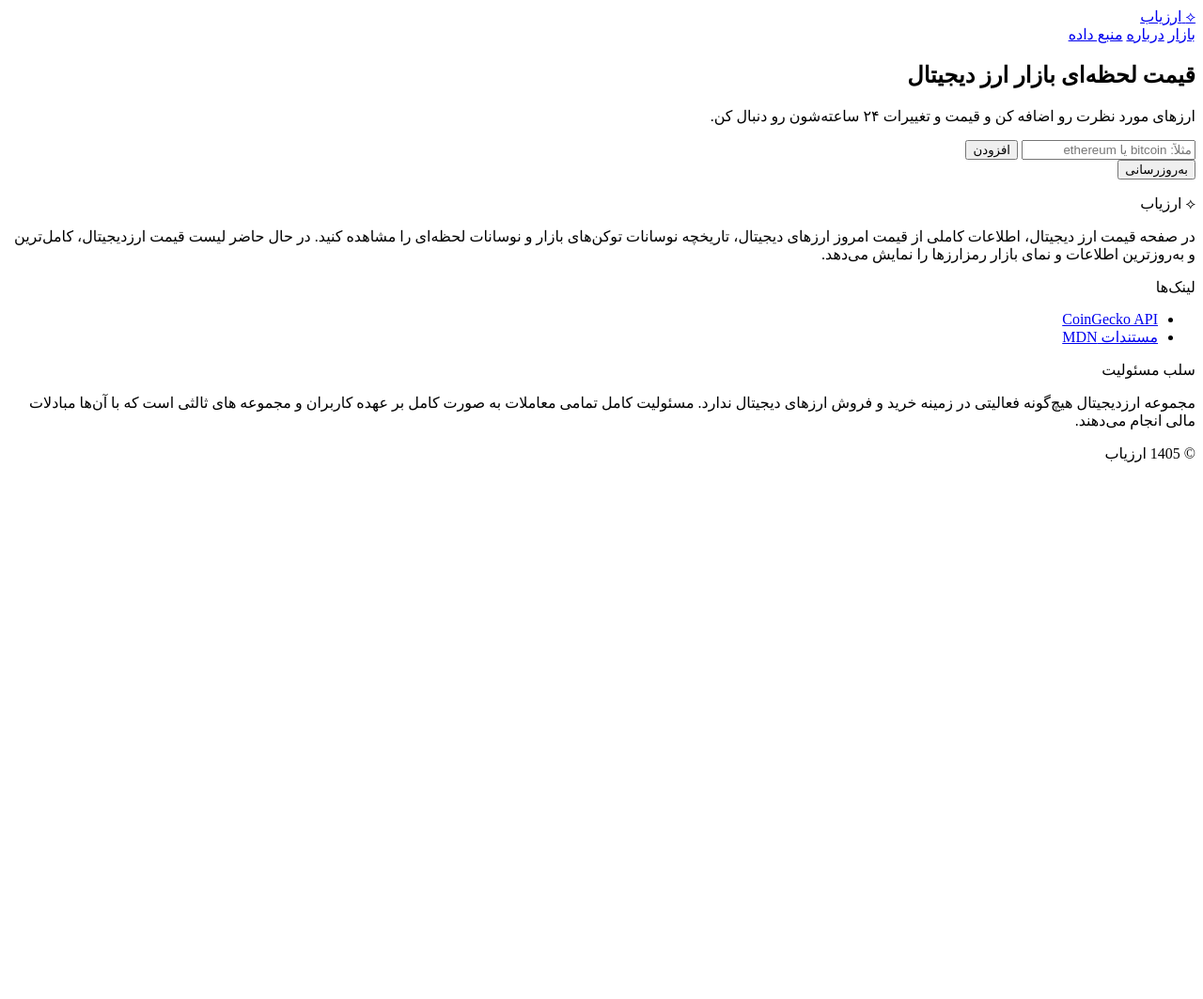
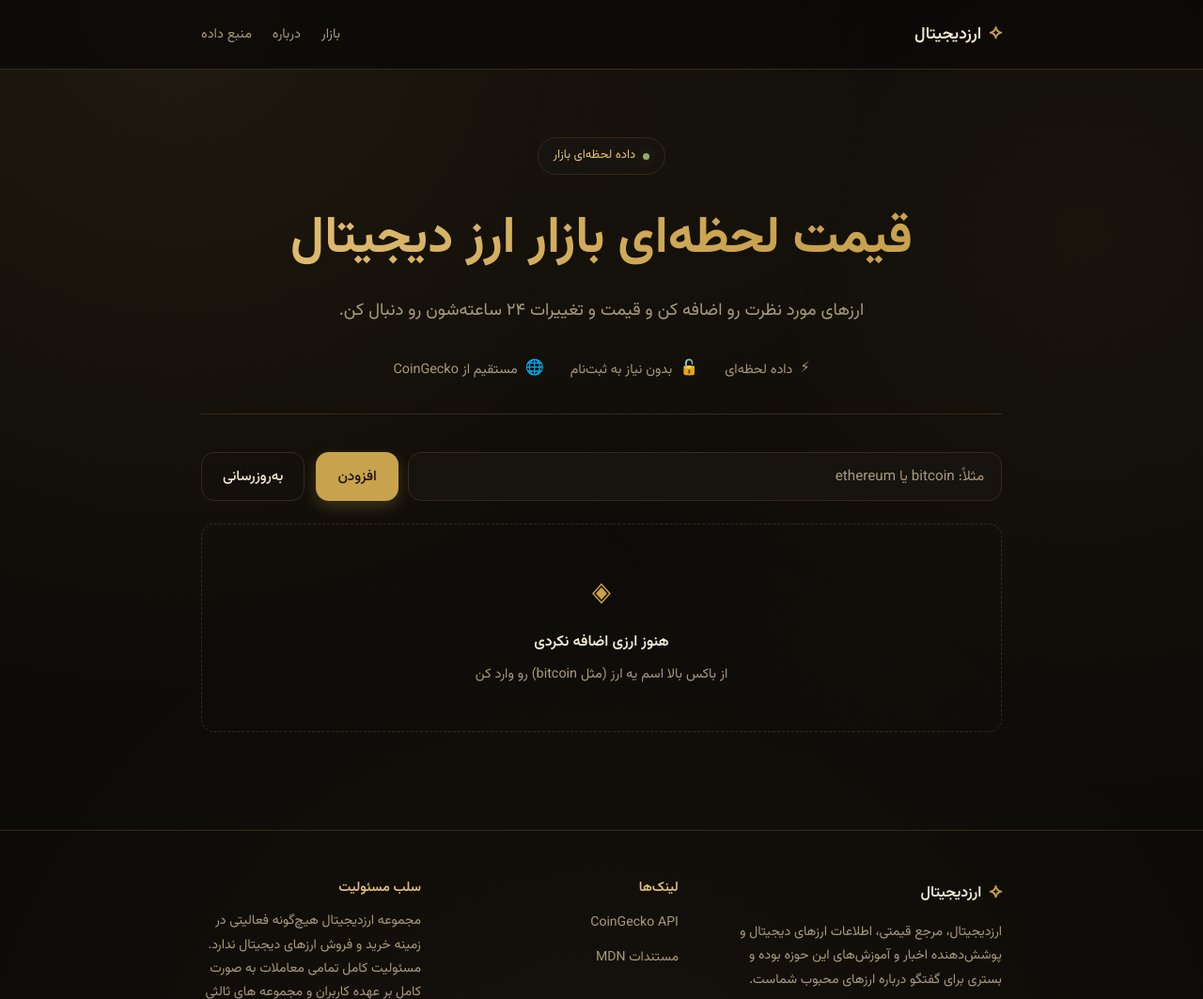
Before and after one commit to MahshadAliyari/API-task, a plain HTML site: page index.html in a window 1280 px wide. Shown: the top 1063 px of the page at 94% size. Before the commit the page ends 800 px from the top, so only its background shows below. Drawn offline with Linux system fonts and the light colour scheme.

Commit message:
improve CSS and HTML code

```diff
--- a/css/style.css
+++ b/css/style.css
@@ -0,0 +1,515 @@
+@import url("https://fonts.googleapis.com/css2?family=Vazirmatn:wght@400;500;600;700&display=swap");
+
+:root {
+  --bg: #0d0b08;
+  --surface: #17130e;
+  --surface-hover: #1e1810;
+  --border: #332a1c;
+  --gold: #c9a24d;
+  --gold-light: #e3c179;
+  --text: #f2ead8;
+  --text-muted: #a89a7d;
+  --up: #8fae6b;
+  --down: #b5544a;
+  --radius: 14px;
+}
+
+* {
+  box-sizing: border-box;
+}
+
+body {
+  margin: 0;
+  background: var(--bg);
+  background-image:
+    radial-gradient(circle at 15% 0%, rgba(201, 162, 77, 0.1), transparent 45%),
+    radial-gradient(
+      circle at 90% 20%,
+      rgba(201, 162, 77, 0.06),
+      transparent 40%
+    ),
+    radial-gradient(
+      circle at 50% 100%,
+      rgba(201, 162, 77, 0.05),
+      transparent 50%
+    );
+  color: var(--text);
+  font-family: "Vazirmatn", Tahoma, sans-serif;
+  line-height: 1.8;
+}
+
+.page {
+  max-width: 760px;
+  margin: 0 auto;
+  padding: 32px 16px 24px;
+}
+
+.site-header {
+  border-bottom: 1px solid var(--border);
+  background: rgba(13, 11, 8, 0.9);
+  position: sticky;
+  top: 0;
+  z-index: 10;
+}
+
+.site-header-inner {
+  max-width: 760px;
+  margin: 0 auto;
+  padding: 14px 20px;
+  display: flex;
+  flex-direction: column;
+  align-items: center;
+  gap: 10px;
+}
+
+.brand {
+  display: flex;
+  align-items: center;
+  gap: 8px;
+  color: var(--text);
+  text-decoration: none;
+  font-weight: 600;
+  font-size: 1.1rem;
+}
+
+.brand-mark {
+  color: var(--gold);
+  font-size: 1.3rem;
+}
+
+.site-nav {
+  display: flex;
+  gap: 22px;
+}
+
+.site-nav a {
+  color: var(--text-muted);
+  text-decoration: none;
+  font-size: 0.9rem;
+  transition: color 0.15s ease;
+}
+
+.site-nav a:hover {
+  color: var(--gold-light);
+}
+
+.hero {
+  text-align: center;
+  margin-bottom: 32px;
+}
+
+.hero-badge {
+  display: inline-flex;
+  align-items: center;
+  gap: 8px;
+  background: var(--surface);
+  border: 1px solid var(--border);
+  border-radius: 999px;
+  padding: 7px 16px;
+  font-size: 0.82rem;
+  color: var(--gold-light);
+  margin-bottom: 20px;
+}
+
+.pulse-dot {
+  width: 7px;
+  height: 7px;
+  border-radius: 50%;
+  background: var(--up);
+  box-shadow: 0 0 0 0 rgba(143, 174, 107, 0.6);
+  animation: pulse 2s infinite;
+}
+
+@keyframes pulse {
+  0% {
+    box-shadow: 0 0 0 0 rgba(143, 174, 107, 0.5);
+  }
+  70% {
+    box-shadow: 0 0 0 7px rgba(143, 174, 107, 0);
+  }
+  100% {
+    box-shadow: 0 0 0 0 rgba(143, 174, 107, 0);
+  }
+}
+
+.hero-title {
+  font-size: 2.1rem;
+  font-weight: 700;
+  margin: 0;
+  background: linear-gradient(135deg, var(--gold-light), var(--gold) 70%);
+  background-clip: text;
+  color: transparent;
+}
+
+.hero-subtitle {
+  color: var(--text-muted);
+  margin: 10px 0 0;
+  font-size: 1.05rem;
+}
+.features-strip {
+  display: flex;
+  justify-content: center;
+  gap: 16px;
+  flex-wrap: wrap;
+  margin-bottom: 32px;
+  padding-bottom: 24px;
+  border-bottom: 1px solid var(--border);
+}
+
+.feature-item {
+  display: flex;
+  align-items: center;
+  gap: 6px;
+  color: var(--text-muted);
+  font-size: 0.8rem;
+}
+
+.feature-icon {
+  font-size: 1rem;
+}
+
+.controls {
+  display: flex;
+  flex-direction: column;
+  gap: 10px;
+  margin-bottom: 20px;
+}
+
+.search-form {
+  display: flex;
+  gap: 10px;
+  flex-direction: column;
+}
+
+.coin-input {
+  flex: 1;
+  background: var(--surface);
+  border: 1px solid var(--border);
+  border-radius: var(--radius);
+  color: var(--text);
+  padding: 13px 18px;
+  font-family: inherit;
+  font-size: 0.95rem;
+  outline: none;
+  transition: border-color 0.15s ease;
+}
+
+.coin-input::placeholder {
+  color: var(--text-muted);
+}
+
+.coin-input:focus {
+  border-color: var(--gold);
+}
+
+.btn-primary,
+.btn-ghost {
+  border-radius: var(--radius);
+  padding: 13px 22px;
+  font-family: inherit;
+  font-size: 0.95rem;
+  font-weight: 500;
+  cursor: pointer;
+  border: 1px solid transparent;
+  transition: all 0.15s ease;
+  white-space: nowrap;
+}
+
+.btn-primary {
+  background: var(--gold);
+  color: #1a1509;
+  box-shadow: 0 6px 16px rgba(201, 162, 77, 0.25);
+}
+
+.btn-primary:hover {
+  background: var(--gold-light);
+  box-shadow: 0 8px 20px rgba(201, 162, 77, 0.35);
+}
+
+.btn-ghost {
+  background: transparent;
+  border-color: var(--border);
+  color: var(--text);
+}
+
+.btn-ghost:hover {
+  border-color: var(--gold);
+  color: var(--gold-light);
+}
+
+/* ---------- Status area (Loading / Error / Empty) ---------- */
+
+.status-area {
+  text-align: center;
+  padding: 32px 20px;
+  border: 1px dashed var(--border);
+  border-radius: var(--radius);
+  color: var(--text-muted);
+  margin-bottom: 24px;
+}
+
+.status-area.is-error {
+  border-color: var(--down);
+  color: var(--down);
+}
+
+.status-area.is-loading {
+  border-color: var(--gold);
+  color: var(--gold-light);
+}
+
+/* ---------- Coin cards ---------- */
+
+.coins-grid {
+  display: grid;
+  grid-template-columns: repeat(auto-fill, minmax(210px, 1fr));
+  gap: 16px;
+}
+
+.coin-card {
+  position: relative;
+  background: var(--surface);
+  border: 1px solid var(--border);
+  border-radius: var(--radius);
+  padding: 20px;
+  overflow: hidden;
+  box-shadow: 0 8px 20px rgba(0, 0, 0, 0.25);
+  transition:
+    border-color 0.15s ease,
+    background 0.15s ease,
+    transform 0.15s ease;
+}
+
+.coin-card::before {
+  content: "";
+  position: absolute;
+  top: 0;
+  right: 0;
+  left: 0;
+  height: 3px;
+  background: linear-gradient(90deg, var(--gold), var(--gold-light));
+  opacity: 0;
+  transition: opacity 0.15s ease;
+}
+
+.coin-card:hover {
+  background: var(--surface-hover);
+  border-color: var(--gold);
+  transform: translateY(-3px);
+}
+
+.coin-card:hover::before {
+  opacity: 1;
+}
+
+.empty-state {
+  grid-column: 1 / -1;
+  text-align: center;
+  padding: 48px 20px;
+  border: 1px dashed var(--border);
+  border-radius: var(--radius);
+}
+
+.empty-icon {
+  display: block;
+  font-size: 1.8rem;
+  color: var(--gold);
+  margin-bottom: 12px;
+}
+
+.empty-title {
+  font-weight: 600;
+  margin: 0 0 6px;
+}
+
+.empty-text {
+  color: var(--text-muted);
+  font-size: 0.9rem;
+  margin: 0;
+}
+
+.coin-name {
+  font-size: 1rem;
+  font-weight: 600;
+  color: var(--gold-light);
+  margin: 0 0 8px;
+  text-transform: capitalize;
+}
+
+.coin-price {
+  font-size: 1.6rem;
+  font-weight: 700;
+  margin: 0 0 6px;
+  direction: ltr;
+  text-align: right;
+}
+
+.coin-change {
+  font-size: 0.9rem;
+  font-weight: 500;
+  margin: 0;
+  direction: ltr;
+  text-align: right;
+}
+
+.coin-change.up {
+  color: var(--up);
+}
+
+.coin-change.down {
+  color: var(--down);
+}
+
+.coin-card .remove-btn {
+  background: none;
+  border: none;
+  color: var(--text-muted);
+  cursor: pointer;
+  font-size: 0.8rem;
+  padding: 0;
+  margin-top: 10px;
+}
+
+.coin-card .remove-btn:hover {
+  color: var(--down);
+}
+.site-footer {
+  border-top: 1px solid var(--border);
+  margin-top: 56px;
+}
+
+.footer-inner {
+  max-width: 760px;
+  margin: 0 auto;
+  padding: 32px 20px;
+  display: grid;
+  grid-template-columns: 1fr;
+  gap: 24px;
+}
+
+.footer-brand {
+  display: flex;
+  align-items: center;
+  gap: 8px;
+  font-weight: 600;
+  margin: 0 0 10px;
+}
+
+.footer-heading {
+  color: var(--gold-light);
+  font-weight: 600;
+  font-size: 0.9rem;
+  margin: 0 0 10px;
+}
+
+.footer-text {
+  color: var(--text-muted);
+  font-size: 0.88rem;
+  margin: 0;
+}
+
+.footer-links {
+  list-style: none;
+  margin: 0;
+  padding: 0;
+}
+
+.footer-links li {
+  margin-bottom: 8px;
+}
+
+.footer-links a {
+  color: var(--text-muted);
+  text-decoration: none;
+  font-size: 0.88rem;
+}
+
+.footer-links a:hover {
+  color: var(--gold-light);
+}
+
+.footer-bottom {
+  border-top: 1px solid var(--border);
+  text-align: center;
+  padding: 16px;
+  color: var(--text-muted);
+  font-size: 0.8rem;
+}
+
+@media (min-width: 768px) {
+  .page {
+    padding: 64px 24px 40px;
+  }
+
+  .site-header-inner {
+    flex-direction: row;
+    justify-content: space-between;
+    padding: 18px 24px;
+  }
+
+  .hero-title {
+    font-size: 3rem;
+  }
+
+  .features-strip {
+    gap: 28px;
+    margin-bottom: 40px;
+    padding-bottom: 32px;
+  }
+
+  .feature-item {
+    gap: 8px;
+    font-size: 0.9rem;
+  }
+
+  .controls {
+    flex-direction: row;
+    gap: 12px;
+    margin-bottom: 24px;
+  }
+
+  .search-form {
+    flex-direction: row;
+    flex: 1;
+  }
+
+  .footer-inner {
+    grid-template-columns: 1.3fr 1fr 1fr;
+    padding: 40px 24px;
+    gap: 28px;
+  }
+}
+
+@media (min-width: 1100px) {
+  .page {
+    max-width: 900px;
+    padding: 72px 24px 48px;
+  }
+
+  .site-header-inner,
+  .footer-inner {
+    max-width: 900px;
+  }
+
+  .hero-title {
+    font-size: 3.4rem;
+  }
+
+  .hero-subtitle {
+    font-size: 1.15rem;
+  }
+
+  .coins-grid {
+    grid-template-columns: repeat(auto-fill, minmax(230px, 1fr));
+    gap: 20px;
+  }
+
+  .coin-card:hover {
+    transform: translateY(-5px);
+  }
+
+  .footer-inner {
+    gap: 40px;
+    padding: 48px 24px;
+  }
+}
--- a/index.html
+++ b/index.html
@@ -3,9 +3,8 @@
   <head>
     <meta charset="UTF-8" />
     <meta name="viewport" content="width=device-width, initial-scale=1.0" />
-    <title>ارزیاب — قیمت لحظه‌ای ارز دیجیتال</title>
-    <meta name="description" content="تسک 8 API دریافت و نمایش داده از" />
-
+    <title>ارزدیجیتال — قیمت لحظه‌ای ارز دیجیتال</title>
+    <meta name="description" content="task 8 of js file-API">
     <link rel="stylesheet" href="css/style.css" />
   </head>
   <body>
@@ -13,12 +12,12 @@
       <div class="site-header-inner">
         <a href="#" class="brand">
           <span class="brand-mark">⟡</span>
-          <span class="brand-name">ارزیاب</span>
+          <span class="brand-name">ارزدیجیتال</span>
         </a>
         <nav class="site-nav">
           <a href="#coins-grid">بازار</a>
           <a href="#about">درباره</a>
-          <a href="https://www.coingecko.com" target="_blank" rel="noopener"
+          <a href="https://www.coingecko.com" target="_blank"
             >منبع داده</a
           >
         </nav>
@@ -27,11 +26,30 @@
 
     <div class="page">
       <section class="hero">
+        <span class="hero-badge">
+          <span class="pulse-dot"></span>
+          داده لحظه‌ای بازار
+        </span>
         <h1 class="hero-title">قیمت لحظه‌ای بازار ارز دیجیتال</h1>
         <p class="hero-subtitle">
           ارزهای مورد نظرت رو اضافه کن و قیمت و تغییرات ۲۴ ساعته‌شون رو دنبال
           کن.
         </p>
+      </section>
+
+      <section class="features-strip">
+        <div class="feature-item">
+          <span class="feature-icon">⚡</span>
+          <span>داده لحظه‌ای</span>
+        </div>
+        <div class="feature-item">
+          <span class="feature-icon">🔓</span>
+          <span>بدون نیاز به ثبت‌نام</span>
+        </div>
+        <div class="feature-item">
+          <span class="feature-icon">🌐</span>
+          <span>مستقیم از CoinGecko</span>
+        </div>
       </section>
 
       <section class="controls">
@@ -53,19 +71,24 @@
       </section>
 
       <section id="coins-grid" class="coins-grid">
-        <!-- کارت‌های ارز دیجیتال با جاوااسکریپت اینجا ساخته و اضافه می‌شن -->
+        <div class="empty-state">
+          <span class="empty-icon">◈</span>
+          <p class="empty-title">هنوز ارزی اضافه نکردی</p>
+          <p class="empty-text">
+            از باکس بالا اسم یه ارز (مثل bitcoin) رو وارد کن
+          </p>
+        </div>
       </section>
     </div>
 
     <footer class="site-footer" id="about">
       <div class="footer-inner">
         <div class="footer-col">
-          <p class="footer-brand"><span class="brand-mark">⟡</span> ارزیاب</p>
+          <p class="footer-brand"><span class="brand-mark">⟡</span> ارزدیجیتال</p>
           <p class="footer-text">
-            در صفحه قیمت ارز دیجیتال، اطلاعات کاملی از قیمت امروز ارزهای
-            دیجیتال، تاریخچه نوسانات توکن‌های بازار و نوسانات لحظه‌ای را مشاهده
-            کنید. در حال حاضر لیست قیمت ارزدیجیتال، کامل‌ترین و به‌روزترین
-            اطلاعات و نمای بازار رمزارزها را نمایش می‌دهد.
+            ارزدیجیتال، مرجع قیمتی، اطلاعات ارزهای دیجیتال و پوشش‌دهنده اخبار و
+            آموزش‌های این حوزه بوده و بستری برای گفتگو درباره ارزهای محبوب
+            شماست.
           </p>
         </div>
 
@@ -98,7 +121,7 @@
         </div>
       </div>
       <div class="footer-bottom">
-        <p>© 1405 ارزیاب</p>
+        <p>© ۱۴۰۵</p>
       </div>
     </footer>
 
```
